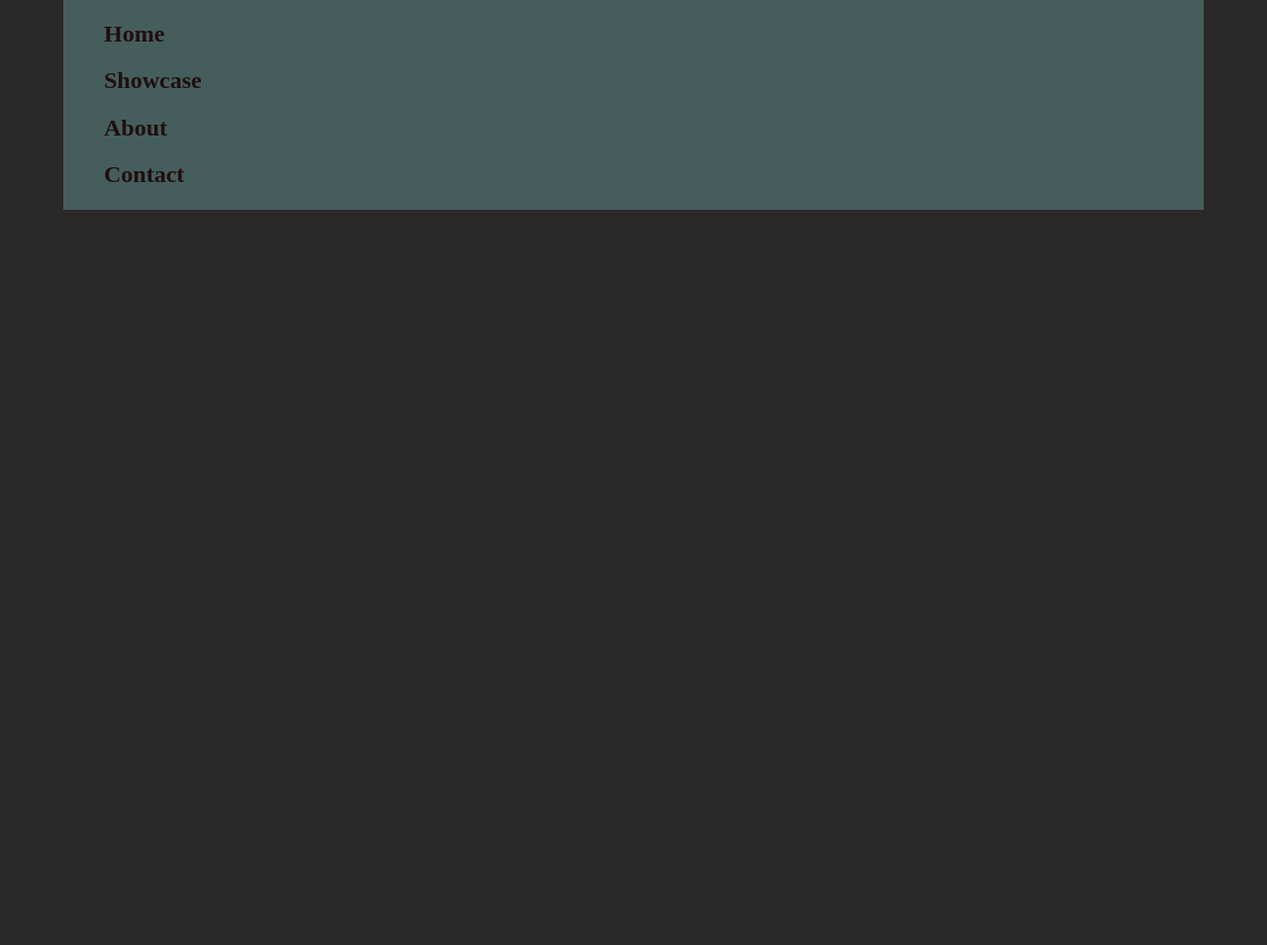
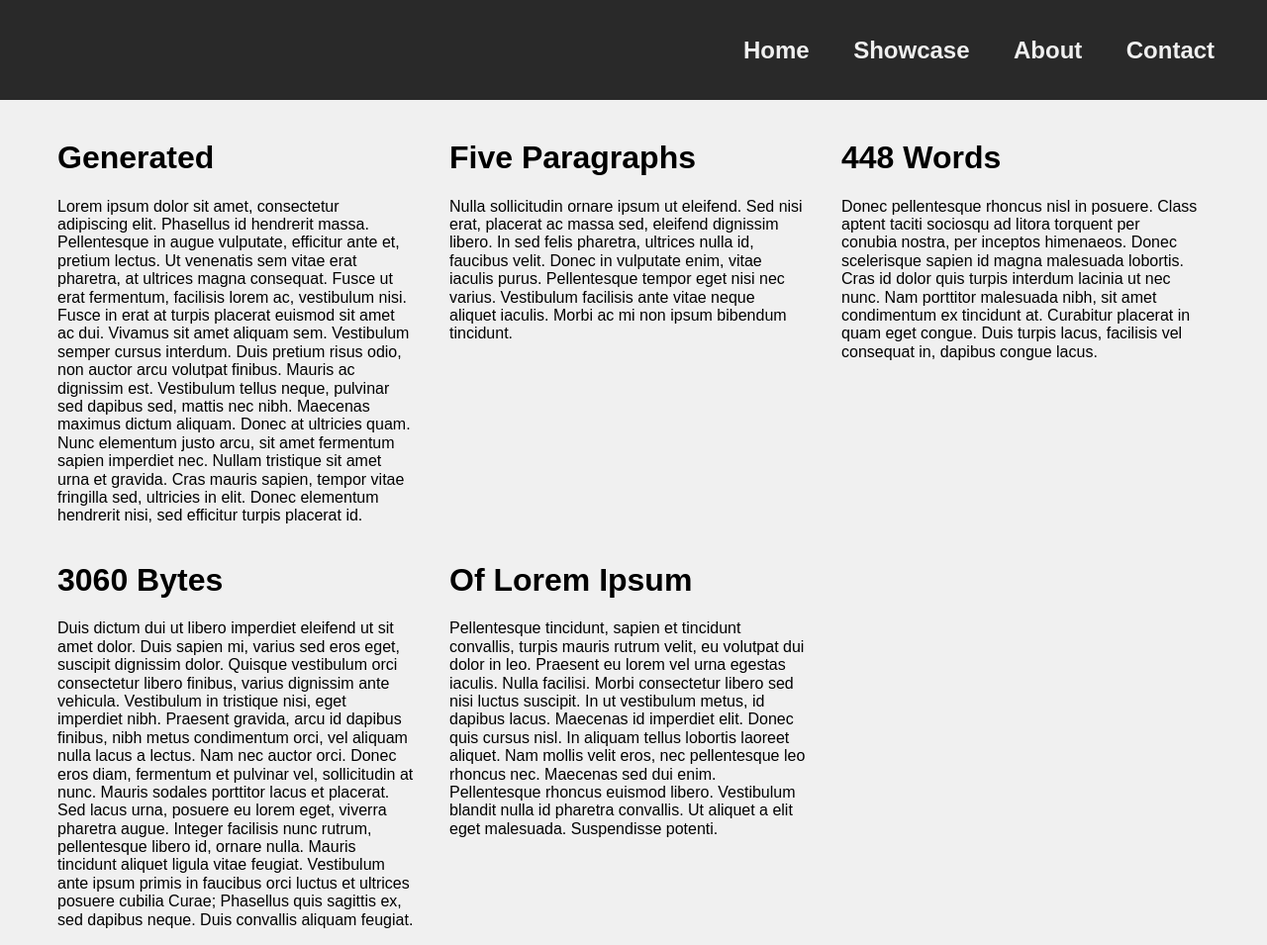
Before and after one commit to petran123/PHP-Reflection, a PHP site: page / in a window 1280 px wide. Shown: the whole page at 99% size. Before the commit the page ends 212 px from the top, so only its background shows below. Run offline with PHP 8.4, Linux system fonts and the light colour scheme.

Commit message:
skeleton additions

```diff
--- a/Index.html
+++ b/Index.html
@@ -8,22 +8,47 @@
     <meta name="viewport" content="width=device-width, initial-scale=1, maximum-scale=1">
 </head>
 <body>
-    <div class="mobile-menu-drawer">
-        <nav>
+    <header>
+        <div class="mobile-menu-drawer">
+            <nav>
                 <ul>
-                    <li><h2><a href="index.html">Home</a></h2></li>
-                    <li><h2><a href="index.html">Showcase</a></h2></li>
-                    <li><h2><a href="index.html">About</a></h2></li>
-                    <li><h2><a href="index.html">Contact</a></h2></li>
+                    <li><h2><a href="index.html?r=1" class="selected">Home</a></h2></li>
+                    <li><h2><a href="index.html?r=2">Showcase</a></h2></li>
+                    <li><h2><a href="index.html?r=3">About</a></h2></li>
+                    <li><h2><a href="index.html?r=4">Contact</a></h2></li>
                 </ul>
-
-        </nav>
+            </nav>
 
 
 
-    </div>
-
-
+        </div>
+    </header>
+    <main>
+        <div class="container">
+            <div class="flexbox">
+                <div class="flex-p">
+                    <h1>Generated</h1>
+                    <p>Lorem ipsum dolor sit amet, consectetur adipiscing elit. Phasellus id hendrerit massa. Pellentesque in augue vulputate, efficitur ante et, pretium lectus. Ut venenatis sem vitae erat pharetra, at ultrices magna consequat. Fusce ut erat fermentum, facilisis lorem ac, vestibulum nisi. Fusce in erat at turpis placerat euismod sit amet ac dui. Vivamus sit amet aliquam sem. Vestibulum semper cursus interdum. Duis pretium risus odio, non auctor arcu volutpat finibus. Mauris ac dignissim est. Vestibulum tellus neque, pulvinar sed dapibus sed, mattis nec nibh. Maecenas maximus dictum aliquam. Donec at ultricies quam. Nunc elementum justo arcu, sit amet fermentum sapien imperdiet nec. Nullam tristique sit amet urna et gravida. Cras mauris sapien, tempor vitae fringilla sed, ultricies in elit. Donec elementum hendrerit nisi, sed efficitur turpis placerat id.</p>
+                </div>
+                <div class="flex-p">
+                    <h1>Five Paragraphs</h1>
+                    <p>Nulla sollicitudin ornare ipsum ut eleifend. Sed nisi erat, placerat ac massa sed, eleifend dignissim libero. In sed felis pharetra, ultrices nulla id, faucibus velit. Donec in vulputate enim, vitae iaculis purus. Pellentesque tempor eget nisi nec varius. Vestibulum facilisis ante vitae neque aliquet iaculis. Morbi ac mi non ipsum bibendum tincidunt.</p>
+                    </div>
+                <div class="flex-p">
+                    <h1>448 Words</h1>
+                    <p>Donec pellentesque rhoncus nisl in posuere. Class aptent taciti sociosqu ad litora torquent per conubia nostra, per inceptos himenaeos. Donec scelerisque sapien id magna malesuada lobortis. Cras id dolor quis turpis interdum lacinia ut nec nunc. Nam porttitor malesuada nibh, sit amet condimentum ex tincidunt at. Curabitur placerat in quam eget congue. Duis turpis lacus, facilisis vel consequat in, dapibus congue lacus.</p>
+                </div>
+                <div class="flex-p">
+                    <h1>3060 Bytes</h1>
+                    <p>Duis dictum dui ut libero imperdiet eleifend ut sit amet dolor. Duis sapien mi, varius sed eros eget, suscipit dignissim dolor. Quisque vestibulum orci consectetur libero finibus, varius dignissim ante vehicula. Vestibulum in tristique nisi, eget imperdiet nibh. Praesent gravida, arcu id dapibus finibus, nibh metus condimentum orci, vel aliquam nulla lacus a lectus. Nam nec auctor orci. Donec eros diam, fermentum et pulvinar vel, sollicitudin at nunc. Mauris sodales porttitor lacus et placerat. Sed lacus urna, posuere eu lorem eget, viverra pharetra augue. Integer facilisis nunc rutrum, pellentesque libero id, ornare nulla. Mauris tincidunt aliquet ligula vitae feugiat. Vestibulum ante ipsum primis in faucibus orci luctus et ultrices posuere cubilia Curae; Phasellus quis sagittis ex, sed dapibus neque. Duis convallis aliquam feugiat.</p>
+                </div>
+                <div class="flex-p">
+                    <h1>Of Lorem Ipsum</h1>
+                    <p>Pellentesque tincidunt, sapien et tincidunt convallis, turpis mauris rutrum velit, eu volutpat dui dolor in leo. Praesent eu lorem vel urna egestas iaculis. Nulla facilisi. Morbi consectetur libero sed nisi luctus suscipit. In ut vestibulum metus, id dapibus lacus. Maecenas id imperdiet elit. Donec quis cursus nisl. In aliquam tellus lobortis laoreet aliquet. Nam mollis velit eros, nec pellentesque leo rhoncus nec. Maecenas sed dui enim. Pellentesque rhoncus euismod libero. Vestibulum blandit nulla id pharetra convallis. Ut aliquet a elit eget malesuada. Suspendisse potenti.</p>
+                </div>
+            </div>
+        </div>
+    </main>
 
 
 
--- a/css/partials/_base.scss
+++ b/css/partials/_base.scss
@@ -1,24 +1,65 @@
-body {
-    background-color: rgb(41, 41, 41);
-}
+// Header ------------------------------------ /
 
 * {
     text-decoration: none;
+    font-family: sans-serif;
 }
 
+header {
+    position: relative;
+
     .mobile-menu-drawer {
-    margin: 0% 5%;
+        // display: none;
+        position: fixed;
+        width: 100vw;
+        top: 0;
     }
     nav {
-    background-color: rgb(69, 94, 92);
+        background-color: rgb(41, 41, 41);
         padding: 1px;
+        width: 100%;
         ul {
             list-style: none;
+            max-width: 550px;
+            margin-left: auto;
         }
         li {
             margin-left: auto;
+            display: inline-block;
+            padding: 0 20px;
         }
         a {
-        color: rgb(32, 15, 15);
+            color: #f0f0f0;
+            &:visited{
+            color: #aaa;
             }
         }
+    }
+
+}
+
+
+// Body -------------------------------- /
+
+body {
+    background-color: #f0f0f0;
+}
+
+main{
+    margin-top: 100px;
+}
+
+.container {
+    max-width: 1200px;
+    margin-left: auto;
+    margin-right: auto;
+    .flexbox {
+        display: flex;
+        padding-top: 20px;
+        flex-flow: wrap;
+        .flex-p {
+            width: 30%;
+            margin: 0 1.5%;
+        }
+    }
+}
--- a/css/style.css
+++ b/css/style.css
@@ -1,29 +1,69 @@
-body {
-  background-color: #292929;
+* {
+  text-decoration: none;
+  font-family: sans-serif;
 }
 
-* {
-  text-decoration: none;
+header {
+  position: relative;
 }
 
-.mobile-menu-drawer {
-  margin: 0% 5%;
+header .mobile-menu-drawer {
+  position: fixed;
+  width: 100vw;
+  top: 0;
 }
 
-nav {
-  background-color: #455e5c;
+header nav {
+  background-color: #292929;
   padding: 1px;
+  width: 100%;
 }
 
-nav ul {
+header nav ul {
   list-style: none;
-}
-
-nav li {
+  max-width: 550px;
   margin-left: auto;
 }
 
-nav a {
-  color: #200f0f;
+header nav li {
+  margin-left: auto;
+  display: inline-block;
+  padding: 0 20px;
+}
+
+header nav a {
+  color: #f0f0f0;
+}
+
+header nav a:visited {
+  color: #aaa;
+}
+
+body {
+  background-color: #f0f0f0;
+}
+
+main {
+  margin-top: 100px;
+}
+
+.container {
+  max-width: 1200px;
+  margin-left: auto;
+  margin-right: auto;
+}
+
+.container .flexbox {
+  display: -webkit-box;
+  display: -ms-flexbox;
+  display: flex;
+  padding-top: 20px;
+  -ms-flex-flow: wrap;
+      flex-flow: wrap;
+}
+
+.container .flexbox .flex-p {
+  width: 30%;
+  margin: 0 1.5%;
 }
 /*# sourceMappingURL=style.css.map */
```
Also changed, not shown: 1 other file. Lines whose indentation alone changed are shown as unchanged.
